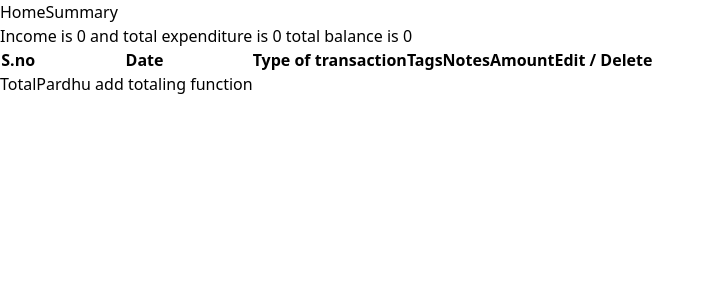
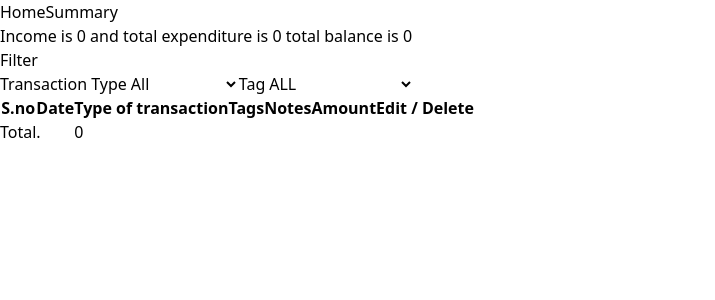
Before and after one commit to pardhu-og/budget-buddy, a React (Vite) app: page /summary in a window 1280 px wide. Shown: the top 300 px of the page, without its empty margins (0-715 px from the left). Built offline with nearby package versions, Linux system fonts and the light colour scheme.

Commit message:
Add filtering functionality based on transaction type and tags

```diff
--- a/src/App.jsx
+++ b/src/App.jsx
@@ -3,17 +3,20 @@ import UserInput from "./components/UserInput"
 import Display from "./pages/Display"
 import Navbar from "./components/Navbar"
 import { Routes, Route } from "react-router-dom"
+import Filter from "./components/Filter"
 function App() {
 
 
   return (
 
       <div>
+
         <Navbar/>
         <Routes>
           <Route path="/" element={<UserInput />} />
           <Route path="/summary" element={<Display />} />
         </Routes>
+
 
 
         </div>
--- /dev/null
+++ b/src/components/Filter.jsx
@@ -0,0 +1,37 @@
+// filter.jsx
+import { useEffect, useState } from "react"
+export default function Filter({dataTobeFiltered, filteredDatastate}){
+const [fltdatavar, setFltDatavar] =useState({
+    type:"",
+    tag:"",
+})
+function handleChange(e){
+    setFltDatavar({...fltdatavar, [e.target.name]:e.target.value})
+}
+console.log(dataTobeFiltered)
+useEffect(()=>{
+  const tempfiltereddata = dataTobeFiltered.filter(p=> fltdatavar.type !==""? p.type===fltdatavar.type:p).filter(p=> fltdatavar.tag !==""? p.tag===fltdatavar.tag:p)
+filteredDatastate(tempfiltereddata)
+},[fltdatavar, dataTobeFiltered])
+    return (
+        <div>
+            <form>
+                <h3>Filter</h3>
+                <label htmlFor="type">Transaction Type</label>
+                <select name="type" id="type" value={fltdatavar.type} onChange={handleChange}>
+                    <option value="">All</option>
+                    <option value="income">Income</option>
+                    <option value="expenditure">Expenditure</option>
+                </select>
+                <label htmlFor="tag">Tag</label>
+                <select name="tag" id="tag" value={fltdatavar.tag} onChange={handleChange}>
+                   { ["", "food", "rent payment", "cloths", "entertainment", "investment", "health", "salary", "interest", "rental income"].map(p=><option key={p} value={p}>{p===""?"ALL":p.toUpperCase()}</option>)}
+
+                </select>
+
+               {console.log(fltdatavar)}
+
+            </form>
+        </div>
+    )
+}
--- a/src/components/Form.jsx
+++ b/src/components/Form.jsx
@@ -33,9 +33,9 @@ export default function Form ({submitFunction, inpvalidationState, setInpValidat
                  <select name="tag" id="tag" value={inpvalidationState.tag} onChange={handleChange} >
                    <option value="" >Choose a tag</option>
                    {inpvalidationState.type === "expenditure" &&
-                   ["food", "rent payment", "cloths", "entertainment", "investment", "health"].map(p=><option key={p}>{p.toUpperCase()}</option>)}
+                   ["food", "rent payment", "cloths", "entertainment", "investment", "health"].map(p=><option key={p} value={p}>{p.toUpperCase()}</option>)}
                    {inpvalidationState.type === "income" &&
-                   ["salary", "interest", "rental income"].map(p=><option key={p}>{p.toUpperCase()}</option>)}
+                   ["salary", "interest", "rental income"].map(p=><option key={p} value={p}>{p.toUpperCase()}</option>)}
                  </select>
                </div>
 
--- a/src/pages/Display.jsx
+++ b/src/pages/Display.jsx
@@ -1,10 +1,13 @@
 //Display.jsx
 import { useData } from "../contexts/DataContext"
-import { useState } from "react";
+import { useEffect, useState } from "react";
 import Form from "../components/Form";
+import Filter from "../components/Filter";
 
 export default function Display (){
 const {data, setData} =useData();
+const [filteredData, setFiltereddata] = useState(data)
+const [filteredTotal, setFilteredTotal] =useState(0)
 const income = data.filter(p=>p.type === "income")
               .reduce((acc,cur)=>{
                 acc = acc + Number(cur.amount);
@@ -38,10 +41,24 @@ function handleEditSubmit(e){
     setEditData(null)
 
 }
+
+useEffect(()=>{
+        const tempdataincome = filteredData.filter(p=> p.type === "income").reduce((acc,cur)=>{
+                acc = acc + Number(cur.amount);
+                return acc
+              },0);
+        const tempdataexpenditure = filteredData.filter(p=> p.type === "expenditure").reduce((acc,cur)=>{
+                acc = acc + Number(cur.amount);
+                return acc
+              },0);
+        setFilteredTotal(tempdataincome - tempdataexpenditure)
+        console.log(filteredTotal)
+},[filteredData])
     return (
         <div >
             <p>Income is {income} and total expenditure is {expenditure} total balance is {balance}</p>
             {console.log(data)}
+            <Filter dataTobeFiltered={data} filteredDatastate={setFiltereddata} />
             <div >
                 <table >
             <thead >
@@ -56,7 +73,7 @@ function handleEditSubmit(e){
                 </tr>
             </thead>
             <tbody>
-                {data.map((p,i)=>(
+                {filteredData.map((p,i)=>(
                     <tr key={p.Id}>
                         <td>{i+1}</td>
                         <td>{p.date}</td>
@@ -69,7 +86,8 @@ function handleEditSubmit(e){
                 ))}
                 <tr>
                     <td>Total</td>
-                    <td>Pardhu add totaling function</td>
+                    <td>.</td>
+                    <td className={`${filteredTotal < 0? "text-red-400":""}`}>{filteredTotal}</td>
                 </tr>
             </tbody>
         </table>
```
